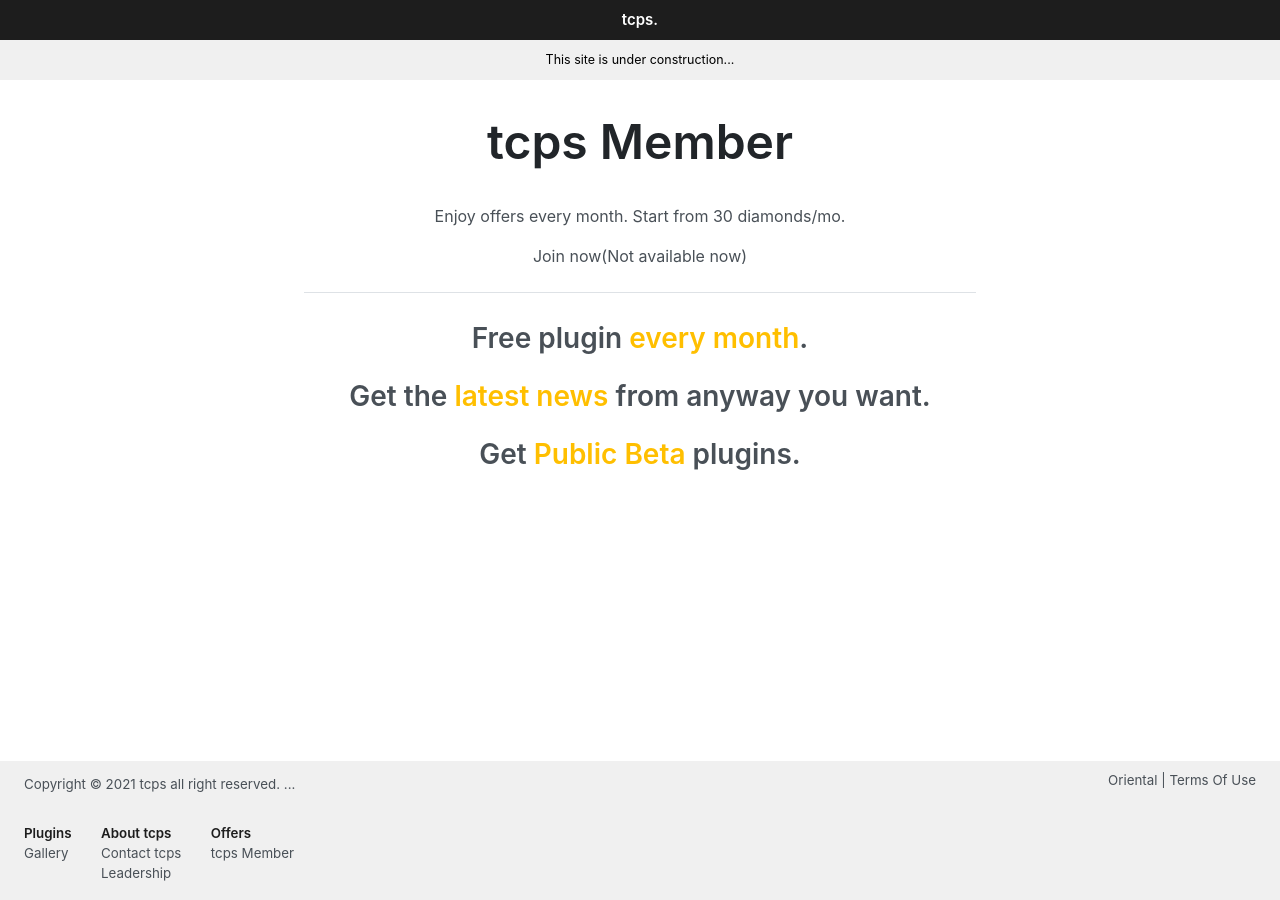
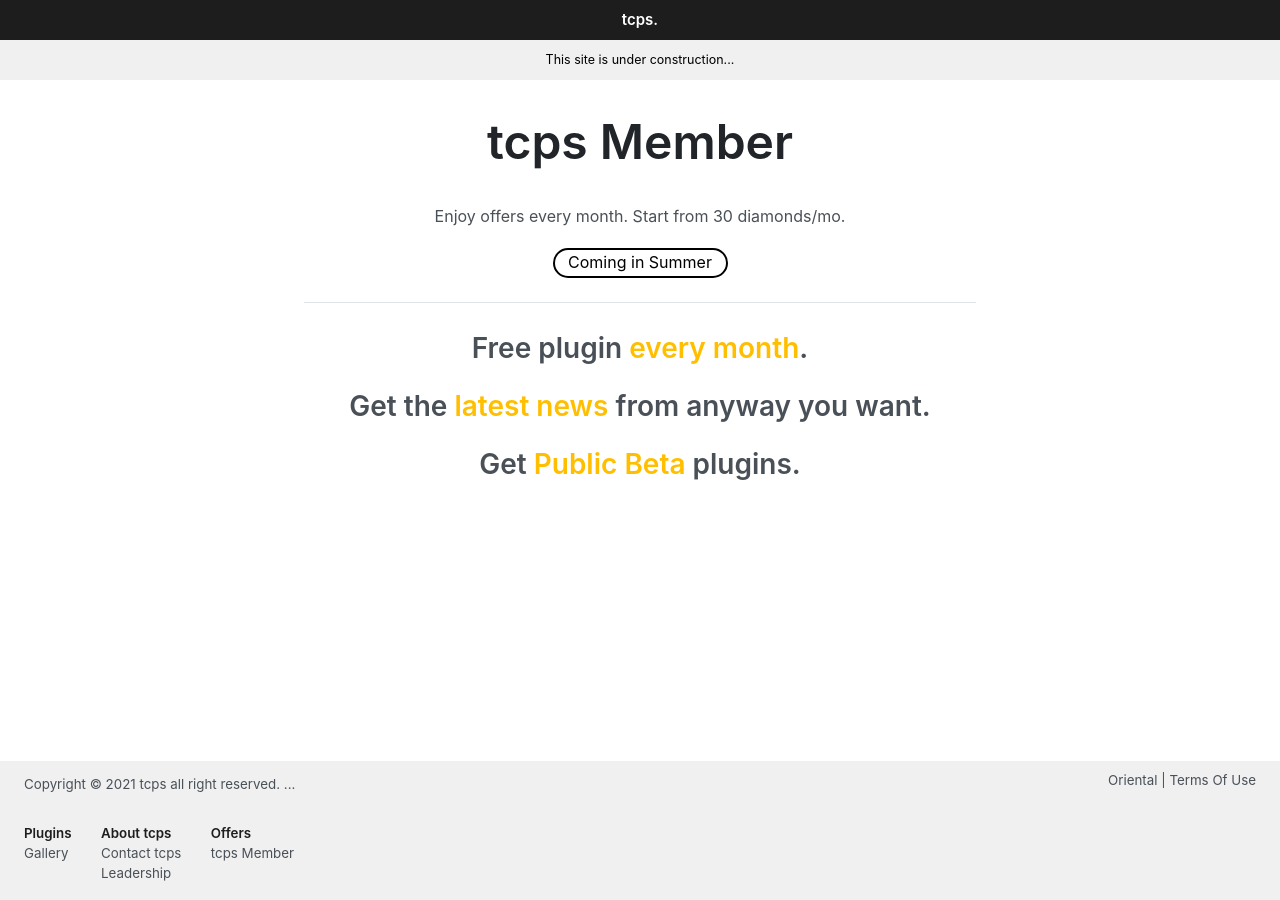
Before and after one commit to ttcps/ttcps.github.io, a Jekyll site: the page built from tcps-member/index.html, in a window 1280 px wide. Built offline with Jekyll 4.4.1, drawn with Linux system fonts in a browser that asks for light colours.

Commit message:
Update index.html

```diff
--- a/tcps-member/index.html
+++ b/tcps-member/index.html
@@ -4,7 +4,7 @@ title: tcps Member
 ---
 <h1 style="text-align: center; margin-bottom: 0.67em; margin-top: 0px; padding-top: 0.67em; font-size: 3rem;">tcps Member</h1>
 <p style="text-align: center">Enjoy offers every month. Start from 30 diamonds/mo.</p>
-<p style="text-align: center">Join now(Not available now)</p>
+<div style="border:2px #000000 solid;border-radius:100px;height:30px;width: 175px;text-align: center;margin: 0px auto;color: black;margin-top: 20px">Coming in Summer</div>
 <hr>
 <div style="text-align: center; font-size: 1.75rem;font-weight: 600;">
     <p>Free plugin <span style="color: #ffbf00;font-weight: 600;">every month</span>.</p>
```
